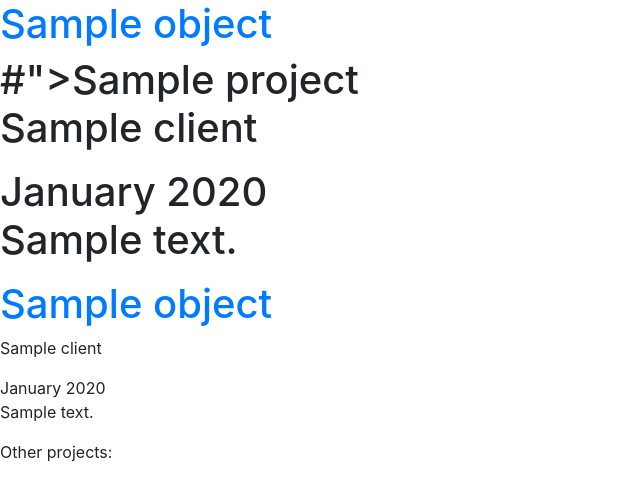
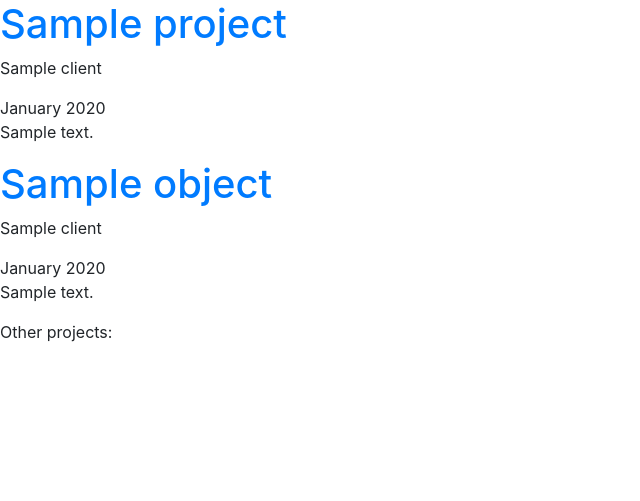
Before and after one commit to mackevin1/raymarinc_latest, a Django app: template templates/project.html in a window 1280 px wide. Shown: the part 56-557 px from the top of the page, without its empty margins (0-640 px from the left). Run offline with Django 3.2, Linux system fonts and the light colour scheme; the template is opened without the code that fills it: most values are stand-ins (such as "Sample title", 1, 10 or a date in 2020); parts of the project's set-up code (start-up, migrations or seed data) failed here and were passed over; some libraries are stand-ins or nearby versions; some web fonts are replaced.

Commit message:
version1.5.1

```diff
--- a/templates/project.html
+++ b/templates/project.html
@@ -50,8 +50,7 @@
     <article>
     {% for object in object_list %}
         <section>
-            <h1><a href="{{ object.get_absolute_url }}">{{ object }}</a></h1>
-            <h1>{% url 'project' object.pk %}">{{ project.name }}
+            <h1><a href="{% url 'project' object.pk %}">{{ project.name }}</a></h1>
             <p>{{ object.client }}</p>
             <time datetime="{{ object.completion_date|date:"m Y" }}" pubdate>{{ object.completion_date|date:"F Y" }}</time>
             <p class="description">{{ object.description }}</p>
```
